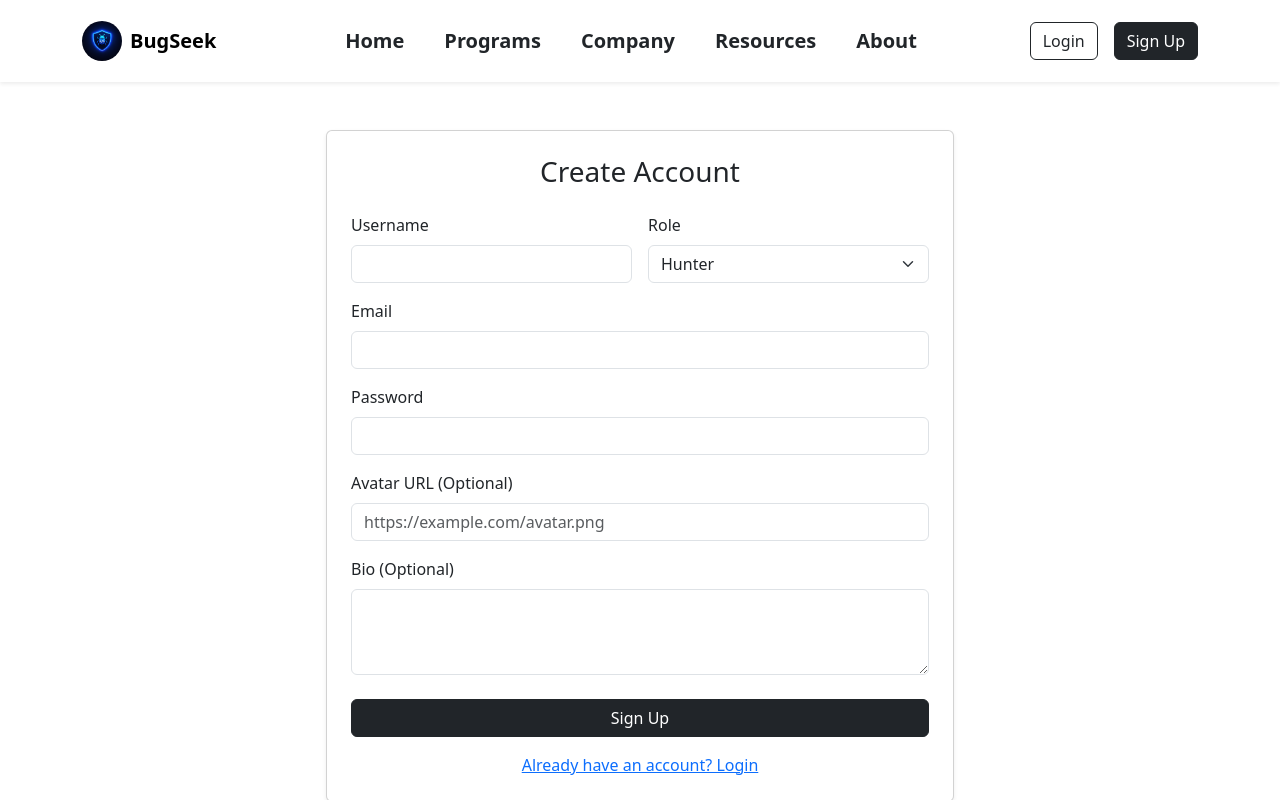
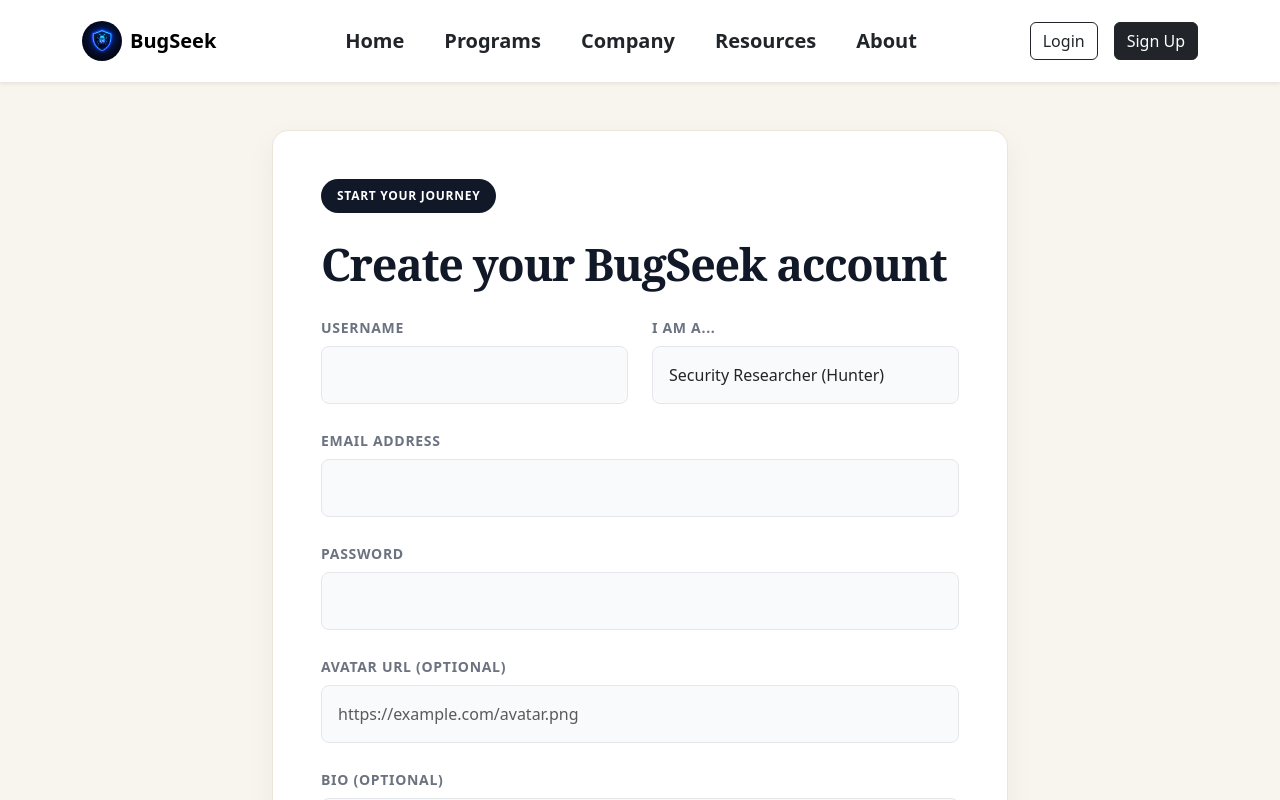
Before and after one commit to bgbtplatform/Bug-Bounty-Platform, a React app in the folder frontend/: page /signup in a window 1280 px wide. Shown: the top 800 px of the page. Built offline with nearby package versions, Linux system fonts and the light colour scheme; no server answers; the HTML template or start-up script is replaced by a standard one.

Commit message:
error message changes and login & signup ui updated

```diff
--- a/frontend/src/pages/Login.jsx
+++ b/frontend/src/pages/Login.jsx
@@ -36,41 +36,101 @@ function Login() {
         }
     }
 
+    const displayFont = {
+        fontFamily: 'Georgia, "Times New Roman", serif',
+        letterSpacing: "-0.03em",
+    };
+
     return (
-        <div className="row justify-content-center mt-5">
+        <div className="py-5" style={{ background: "#f8f5ef", minHeight: "calc(100vh - 100px)" }}>
+            <div className="container">
+                <div className="row justify-content-center">
                     <div className="col-md-6 col-lg-5">
-                <div className="card shadow-sm p-4 glass-card">
-                    <h3 className="text-center mb-4">Login</h3>
-                    {error && <div className="alert alert-danger">{message}</div>}
+                        <div
+                            className="rounded-4 p-4 p-lg-5"
+                            style={{
+                                background: "#ffffff",
+                                border: "1px solid #ece6da",
+                                boxShadow: "0 10px 30px rgba(0,0,0,0.05)"
+                            }}
+                        >
+                            <span
+                                className="d-inline-block px-3 py-2 rounded-pill mb-4"
+                                style={{
+                                    background: "#111827",
+                                    color: "#ffffff",
+                                    fontSize: "0.75rem",
+                                    letterSpacing: "0.06em",
+                                    fontWeight: "600"
+                                }}
+                            >
+                                WELCOME BACK
+                            </span>
+
+                            <h2
+                                className="fw-bold mb-4"
+                                style={{
+                                    ...displayFont,
+                                    fontSize: "clamp(2rem, 4vw, 2.8rem)",
+                                    color: "#111827"
+                                }}
+                            >
+                                Login to BugSeek
+                            </h2>
+
+                            {error && <div className="alert alert-danger rounded-3 small mb-4">{message}</div>}
+
                             <form onSubmit={handleSubmit}>
-                        <div className="mb-3">
-                            <label className="form-label">Email</label>
+                                <div className="mb-4">
+                                    <label
+                                        className="form-label small fw-semibold text-uppercase"
+                                        style={{ color: "#6b7280", letterSpacing: "0.05em" }}
+                                    >
+                                        Email Address
+                                    </label>
                                     <input
                                         type="email"
                                         name="email"
-                                className="form-control"
+                                        className="form-control rounded-3 p-3"
+                                        style={{ background: "#f9fafb", border: "1px solid #e5e7eb" }}
                                         value={formData.email}
                                         onChange={handleChange}
                                         required
                                     />
                                 </div>
-                        <div className="mb-3">
-                            <label className="form-label">Password</label>
+                                <div className="mb-4">
+                                    <label
+                                        className="form-label small fw-semibold text-uppercase"
+                                        style={{ color: "#6b7280", letterSpacing: "0.05em" }}
+                                    >
+                                        Password
+                                    </label>
                                     <input
                                         type="password"
                                         name="password"
-                                className="form-control"
+                                        className="form-control rounded-3 p-3"
+                                        style={{ background: "#f9fafb", border: "1px solid #e5e7eb" }}
                                         value={formData.password}
                                         onChange={handleChange}
                                         required
                                     />
                                 </div>
-                        <button type="submit" className="btn btn-primary w-100" disabled={isSubmitting}>
+                                <button
+                                    type="submit"
+                                    className="btn w-100 py-3 mt-2 rounded-3 fw-bold"
+                                    style={{ background: "#111827", color: "#ffffff" }}
+                                    disabled={isSubmitting}
+                                >
                                     {isSubmitting ? 'Logging in...' : 'Login'}
                                 </button>
                             </form>
-                    <div className="mt-3 text-center">
-                        <Link to="/signup">Don't have an account? Sign up</Link>
+
+                            <div className="mt-4 pt-4 border-top text-center">
+                                <p className="text-muted small mb-0">
+                                    Don't have an account? <Link to="/signup" className="fw-bold" style={{ color: "#e85d3f", textDecoration: "none" }}>Sign up</Link>
+                                </p>
+                            </div>
+                        </div>
                     </div>
                 </div>
             </div>
--- a/frontend/src/pages/SignUp.jsx
+++ b/frontend/src/pages/SignUp.jsx
@@ -46,88 +46,173 @@ function SignUp() {
         }
     }
 
+    const displayFont = {
+        fontFamily: 'Georgia, "Times New Roman", serif',
+        letterSpacing: "-0.03em",
+    };
+
     return (
-        <div className="row justify-content-center mt-5 mb-5">
-            <div className="col-md-8 col-lg-6">
-                <div className="card shadow-sm p-4 glass-card">
-                    <h3 className="text-center mb-4">Create Account</h3>
-                    {message && <div className="alert alert-success">{message}</div>}
-                    {error && <div className="alert alert-danger">{error}</div>}
+        <div className="py-5" style={{ background: "#f8f5ef", minHeight: "calc(100vh - 100px)" }}>
+            <div className="container">
+                <div className="row justify-content-center">
+                    <div className="col-md-10 col-lg-8">
+                        <div
+                            className="rounded-4 p-4 p-lg-5"
+                            style={{
+                                background: "#ffffff",
+                                border: "1px solid #ece6da",
+                                boxShadow: "0 10px 30px rgba(0,0,0,0.05)"
+                            }}
+                        >
+                            <span
+                                className="d-inline-block px-3 py-2 rounded-pill mb-4"
+                                style={{
+                                    background: "#111827",
+                                    color: "#ffffff",
+                                    fontSize: "0.75rem",
+                                    letterSpacing: "0.06em",
+                                    fontWeight: "600"
+                                }}
+                            >
+                                START YOUR JOURNEY
+                            </span>
+
+                            <h2
+                                className="fw-bold mb-4"
+                                style={{
+                                    ...displayFont,
+                                    fontSize: "clamp(2rem, 4vw, 2.8rem)",
+                                    color: "#111827"
+                                }}
+                            >
+                                Create your BugSeek account
+                            </h2>
+
+                            {message && <div className="alert alert-success rounded-3 small mb-4">{message}</div>}
+                            {error && <div className="alert alert-danger rounded-3 small mb-4">{error}</div>}
+
                             <form onSubmit={handleSubmit}>
-                        <div className="row g-3">
+                                <div className="row g-4">
                                     <div className="col-md-6">
-                                <label className="form-label">Username</label>
+                                        <label
+                                            className="form-label small fw-semibold text-uppercase"
+                                            style={{ color: "#6b7280", letterSpacing: "0.05em" }}
+                                        >
+                                            Username
+                                        </label>
                                         <input
                                             type="text"
                                             name="username"
-                                    className="form-control"
+                                            className="form-control rounded-3 p-3"
+                                            style={{ background: "#f9fafb", border: "1px solid #e5e7eb" }}
                                             value={formData.username}
                                             onChange={handleChange}
                                             required
                                         />
                                     </div>
                                     <div className="col-md-6">
-                                <label className="form-label">Role</label>
+                                        <label
+                                            className="form-label small fw-semibold text-uppercase"
+                                            style={{ color: "#6b7280", letterSpacing: "0.05em" }}
+                                        >
+                                            I am a...
+                                        </label>
                                         <select
                                             name="role"
-                                    className="form-select"
+                                            className="form-select rounded-3 p-3"
+                                            style={{ background: "#f9fafb", border: "1px solid #e5e7eb" }}
                                             value={formData.role}
                                             onChange={handleChange}
                                         >
-                                    <option value="HUNTER">Hunter</option>
-                                    <option value="COMPANY_ADMIN">Company Admin</option>
+                                            <option value="HUNTER">Security Researcher (Hunter)</option>
+                                            <option value="COMPANY_ADMIN">Company Administrator</option>
                                         </select>
                                     </div>
                                     <div className="col-12">
-                                <label className="form-label">Email</label>
+                                        <label
+                                            className="form-label small fw-semibold text-uppercase"
+                                            style={{ color: "#6b7280", letterSpacing: "0.05em" }}
+                                        >
+                                            Email Address
+                                        </label>
                                         <input
                                             type="email"
                                             name="email"
-                                    className="form-control"
+                                            className="form-control rounded-3 p-3"
+                                            style={{ background: "#f9fafb", border: "1px solid #e5e7eb" }}
                                             value={formData.email}
                                             onChange={handleChange}
                                             required
                                         />
                                     </div>
                                     <div className="col-12">
-                                <label className="form-label">Password</label>
+                                        <label
+                                            className="form-label small fw-semibold text-uppercase"
+                                            style={{ color: "#6b7280", letterSpacing: "0.05em" }}
+                                        >
+                                            Password
+                                        </label>
                                         <input
                                             type="password"
                                             name="password"
-                                    className="form-control"
+                                            className="form-control rounded-3 p-3"
+                                            style={{ background: "#f9fafb", border: "1px solid #e5e7eb" }}
                                             value={formData.password}
                                             onChange={handleChange}
                                             required
                                         />
                                     </div>
                                     <div className="col-12">
-                                <label className="form-label">Avatar URL (Optional)</label>
+                                        <label
+                                            className="form-label small fw-semibold text-uppercase"
+                                            style={{ color: "#6b7280", letterSpacing: "0.05em" }}
+                                        >
+                                            Avatar URL (Optional)
+                                        </label>
                                         <input
                                             type="text"
                                             name="avatarUrl"
-                                    className="form-control"
+                                            className="form-control rounded-3 p-3"
+                                            style={{ background: "#f9fafb", border: "1px solid #e5e7eb" }}
                                             placeholder="https://example.com/avatar.png"
                                             value={formData.avatarUrl}
                                             onChange={handleChange}
                                         />
                                     </div>
                                     <div className="col-12">
-                                <label className="form-label">Bio (Optional)</label>
+                                        <label
+                                            className="form-label small fw-semibold text-uppercase"
+                                            style={{ color: "#6b7280", letterSpacing: "0.05em" }}
+                                        >
+                                            Bio (Optional)
+                                        </label>
                                         <textarea
                                             name="bio"
-                                    className="form-control"
+                                            className="form-control rounded-3 p-3"
+                                            style={{ background: "#f9fafb", border: "1px solid #e5e7eb" }}
                                             rows="3"
+                                            placeholder="Tell us about yourself..."
                                             value={formData.bio}
                                             onChange={handleChange}
                                         ></textarea>
                                     </div>
                                 </div>
-                        <button type="submit" className="btn btn-dark w-100 mt-4" disabled={isSubmitting}>
-                            {isSubmitting ? "Signing Up..." : "Sign Up"}
+                                <button
+                                    type="submit"
+                                    className="btn w-100 py-3 mt-4 rounded-3 fw-bold"
+                                    style={{ background: "#111827", color: "#ffffff" }}
+                                    disabled={isSubmitting}
+                                >
+                                    {isSubmitting ? "Creating Account..." : "Create Account"}
                                 </button>
                             </form>
-                    <div className="mt-3 text-center">
-                        <Link to="/login">Already have an account? Login</Link>
+
+                            <div className="mt-4 pt-4 border-top text-center">
+                                <p className="text-muted small mb-0">
+                                    Already have an account? <Link to="/login" className="fw-bold" style={{ color: "#e85d3f", textDecoration: "none" }}>Login</Link>
+                                </p>
+                            </div>
+                        </div>
                     </div>
                 </div>
             </div>
```
Also changed, not shown: 1 other file (tests, documents, lock files or other folders). Lines whose indentation alone changed are shown as unchanged.
